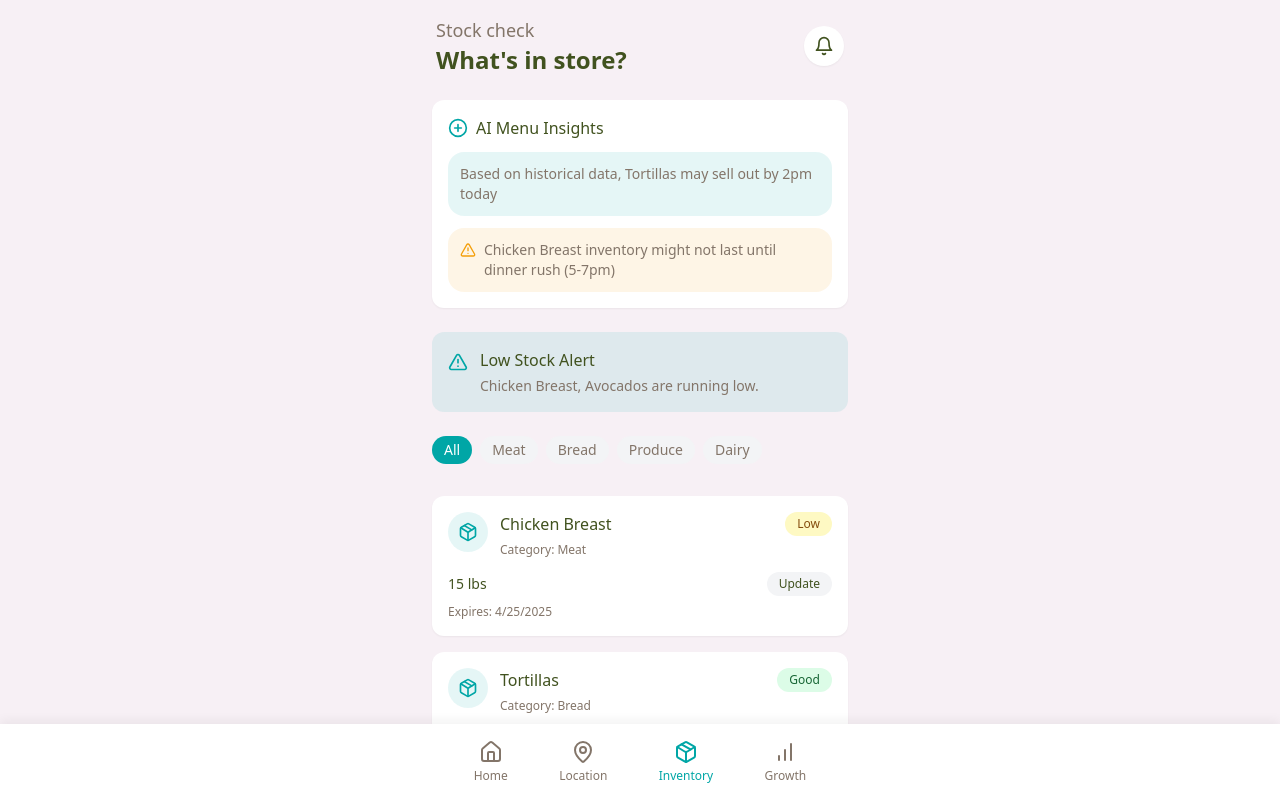
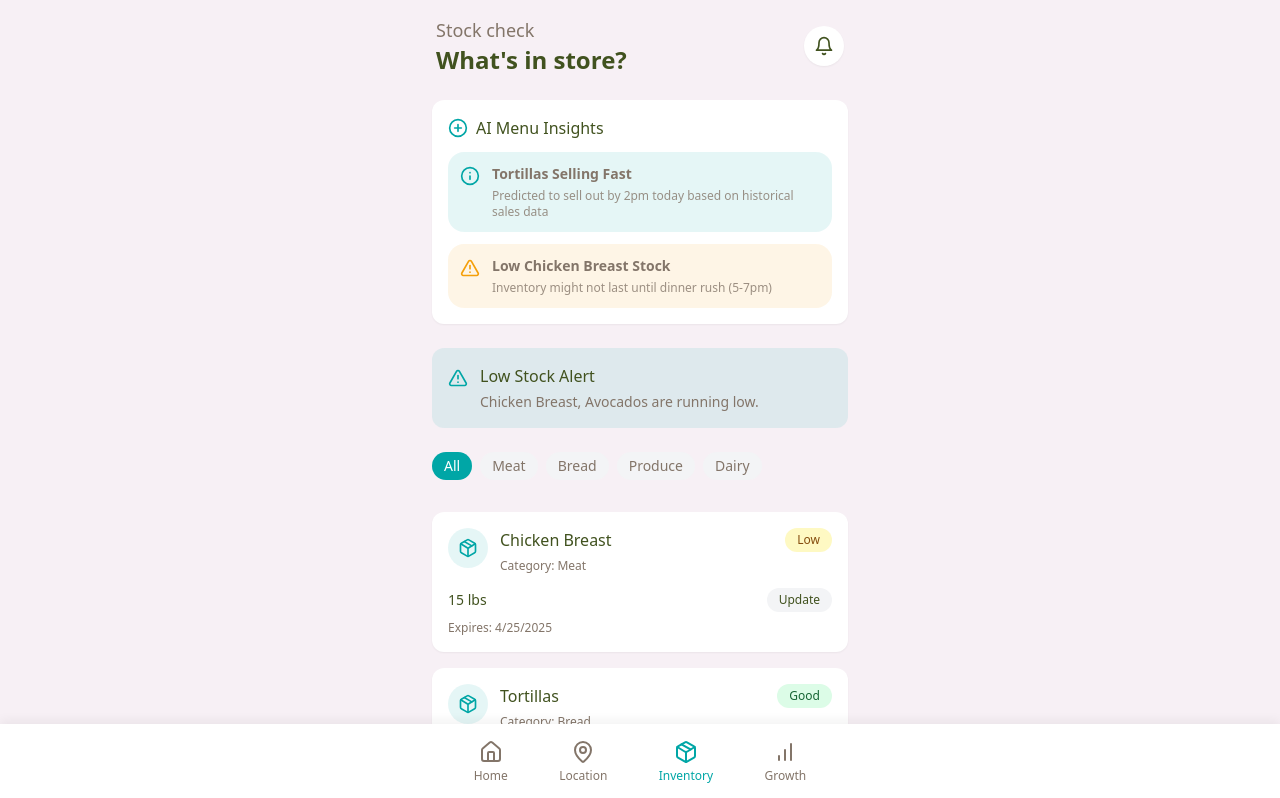
Before and after one commit to sanjanasets/truckmate-daily-guide-09, a React (Vite) app: page /inventory in a window 1280 px wide. Shown: the top 798 px of the page. Built offline with nearby package versions, Linux system fonts and the light colour scheme.

Commit message:
Refactor: Improve insight readability
Make the insight messages more readable by using bold text.

```diff
--- a/src/components/InventoryInsights.tsx
+++ b/src/components/InventoryInsights.tsx
@@ -1,21 +1,24 @@
 
 import React from 'react';
-import { CirclePlus, AlertTriangle } from 'lucide-react';
+import { CirclePlus, AlertTriangle, Info } from 'lucide-react';
 
 interface InventoryInsight {
-  message: string;
+  headline: string;
+  details: string;
   type: 'prediction' | 'warning';
 }
 
 const InventoryInsights: React.FC = () => {
-  // This would later be connected to an AI backend
+  // Enhanced insights with clearer structure
   const mockInsights: InventoryInsight[] = [
     {
-      message: "Based on historical data, Tortillas may sell out by 2pm today",
+      headline: "Tortillas Selling Fast",
+      details: "Predicted to sell out by 2pm today based on historical sales data",
       type: "prediction"
     },
     {
-      message: "Chicken Breast inventory might not last until dinner rush (5-7pm)",
+      headline: "Low Chicken Breast Stock",
+      details: "Inventory might not last until dinner rush (5-7pm)",
       type: "warning"
     }
   ];
@@ -30,16 +33,21 @@ const InventoryInsights: React.FC = () => {
         {mockInsights.map((insight, index) => (
           <div
             key={index}
-            className={`p-3 rounded-lg text-sm flex items-start gap-2 ${
+            className={`p-3 rounded-lg text-sm flex items-start gap-3 ${
               insight.type === 'warning'
                 ? 'bg-truckmate-gold/10 text-truckmate-brown'
                 : 'bg-truckmate-teal/10 text-truckmate-brown'
             }`}
           >
-            {insight.type === 'warning' && (
-              <AlertTriangle size={16} className="text-truckmate-gold mt-0.5 flex-shrink-0" />
+            {insight.type === 'warning' ? (
+              <AlertTriangle size={20} className="text-truckmate-gold mt-0.5 flex-shrink-0" />
+            ) : (
+              <Info size={20} className="text-truckmate-teal mt-0.5 flex-shrink-0" />
             )}
-            <span>{insight.message}</span>
+            <div>
+              <div className="font-semibold mb-1">{insight.headline}</div>
+              <div className="text-xs text-truckmate-brown/80">{insight.details}</div>
+            </div>
           </div>
         ))}
       </div>
```
